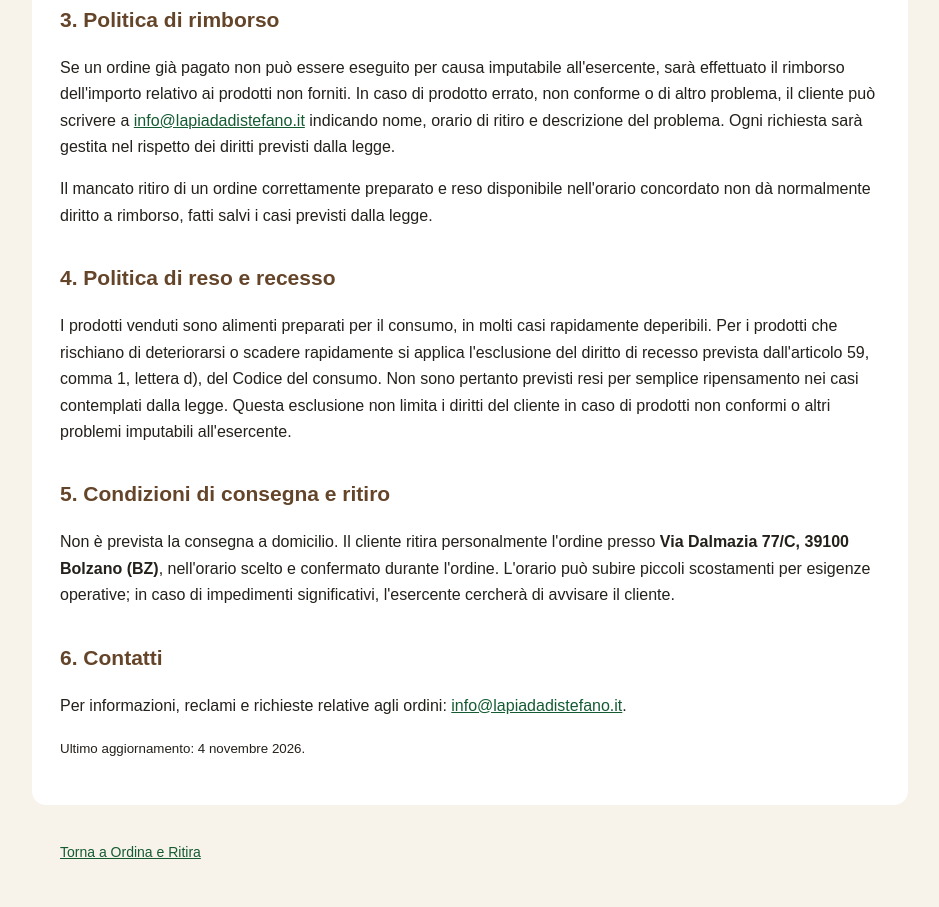
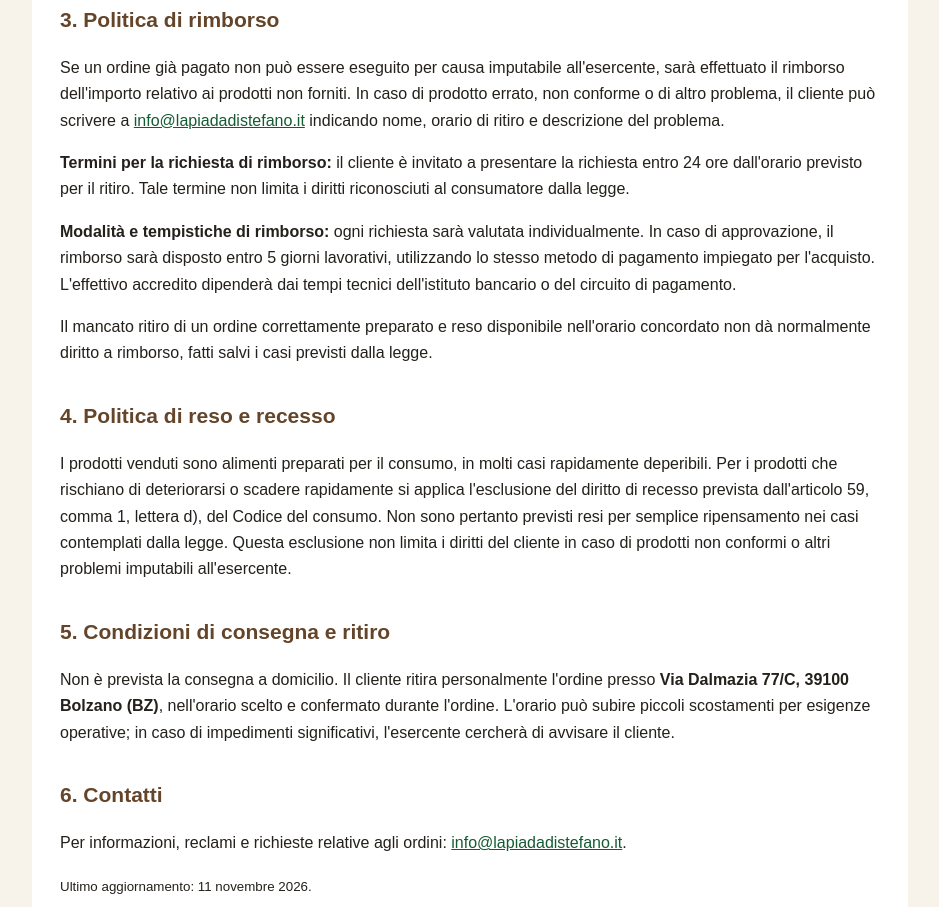
Before and after one commit to lapiadadistefano-cell/piadineria-ordini, a website: page public/condizioni.html in a window 1280 px wide. Shown: the part 861-1768 px from the top of the page, without its empty margins (170-1109 px from the left). Drawn offline with Linux system fonts and the light colour scheme.

Commit message:
Integra termini e modalità di rimborso richiesti da myPOS

```diff
--- a/public/condizioni.html
+++ b/public/condizioni.html
@@ -15,7 +15,9 @@
 <h2>2. Politica di cancellazione</h2>
 <p>Poiché le piadine sono preparate su ordinazione e la lavorazione inizia rapidamente dopo la conferma, non è prevista la cancellazione per semplice ripensamento una volta avviata la preparazione. Il cliente può contattare tempestivamente l'esercente all'indirizzo email indicato per segnalare un problema; un'eventuale richiesta di annullamento prima della preparazione sarà valutata in base allo stato effettivo dell'ordine. Restano salvi i diritti inderogabili previsti dalla legge.</p>
 <h2>3. Politica di rimborso</h2>
-<p>Se un ordine già pagato non può essere eseguito per causa imputabile all'esercente, sarà effettuato il rimborso dell'importo relativo ai prodotti non forniti. In caso di prodotto errato, non conforme o di altro problema, il cliente può scrivere a <a href="mailto:info@lapiadadistefano.it">info@lapiadadistefano.it</a> indicando nome, orario di ritiro e descrizione del problema. Ogni richiesta sarà gestita nel rispetto dei diritti previsti dalla legge.</p>
+<p>Se un ordine già pagato non può essere eseguito per causa imputabile all'esercente, sarà effettuato il rimborso dell'importo relativo ai prodotti non forniti. In caso di prodotto errato, non conforme o di altro problema, il cliente può scrivere a <a href="mailto:info@lapiadadistefano.it">info@lapiadadistefano.it</a> indicando nome, orario di ritiro e descrizione del problema.</p>
+<p><strong>Termini per la richiesta di rimborso:</strong> il cliente è invitato a presentare la richiesta entro 24 ore dall'orario previsto per il ritiro. Tale termine non limita i diritti riconosciuti al consumatore dalla legge.</p>
+<p><strong>Modalità e tempistiche di rimborso:</strong> ogni richiesta sarà valutata individualmente. In caso di approvazione, il rimborso sarà disposto entro 5 giorni lavorativi, utilizzando lo stesso metodo di pagamento impiegato per l'acquisto. L'effettivo accredito dipenderà dai tempi tecnici dell'istituto bancario o del circuito di pagamento.</p>
 <p>Il mancato ritiro di un ordine correttamente preparato e reso disponibile nell'orario concordato non dà normalmente diritto a rimborso, fatti salvi i casi previsti dalla legge.</p>
 <h2>4. Politica di reso e recesso</h2>
 <p>I prodotti venduti sono alimenti preparati per il consumo, in molti casi rapidamente deperibili. Per i prodotti che rischiano di deteriorarsi o scadere rapidamente si applica l'esclusione del diritto di recesso prevista dall'articolo 59, comma 1, lettera d), del Codice del consumo. Non sono pertanto previsti resi per semplice ripensamento nei casi contemplati dalla legge. Questa esclusione non limita i diritti del cliente in caso di prodotti non conformi o altri problemi imputabili all'esercente.</p>
@@ -23,5 +25,5 @@
 <p>Non è prevista la consegna a domicilio. Il cliente ritira personalmente l'ordine presso <strong>Via Dalmazia 77/C, 39100 Bolzano (BZ)</strong>, nell'orario scelto e confermato durante l'ordine. L'orario può subire piccoli scostamenti per esigenze operative; in caso di impedimenti significativi, l'esercente cercherà di avvisare il cliente.</p>
 <h2>6. Contatti</h2>
 <p>Per informazioni, reclami e richieste relative agli ordini: <a href="mailto:info@lapiadadistefano.it">info@lapiadadistefano.it</a>.</p>
-<p><small>Ultimo aggiornamento: 4 novembre 2026.</small></p>
+<p><small>Ultimo aggiornamento: 11 novembre 2026.</small></p>
 </main><footer><a href="/">Torna a Ordina e Ritira</a></footer></body></html>
```
